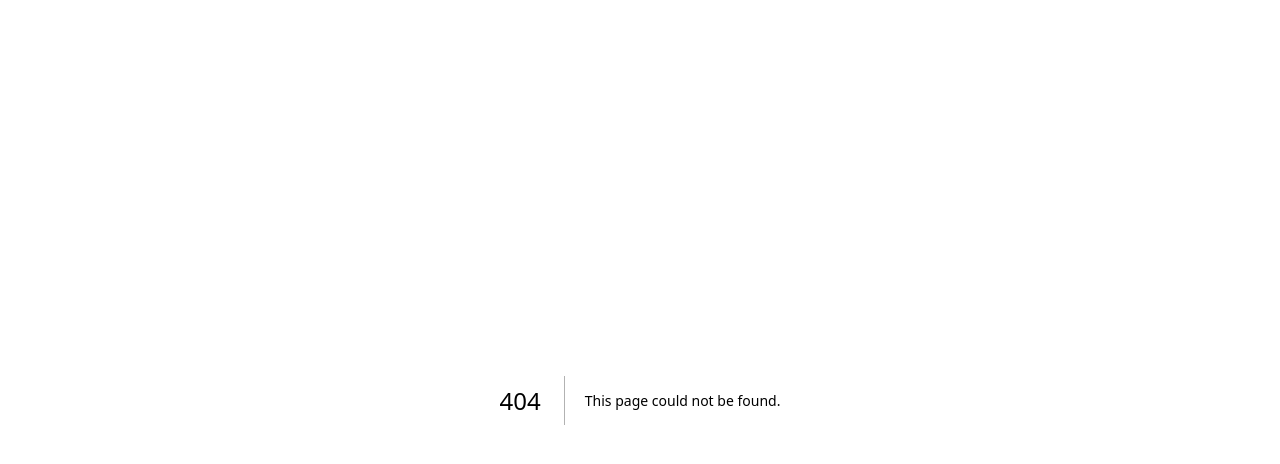
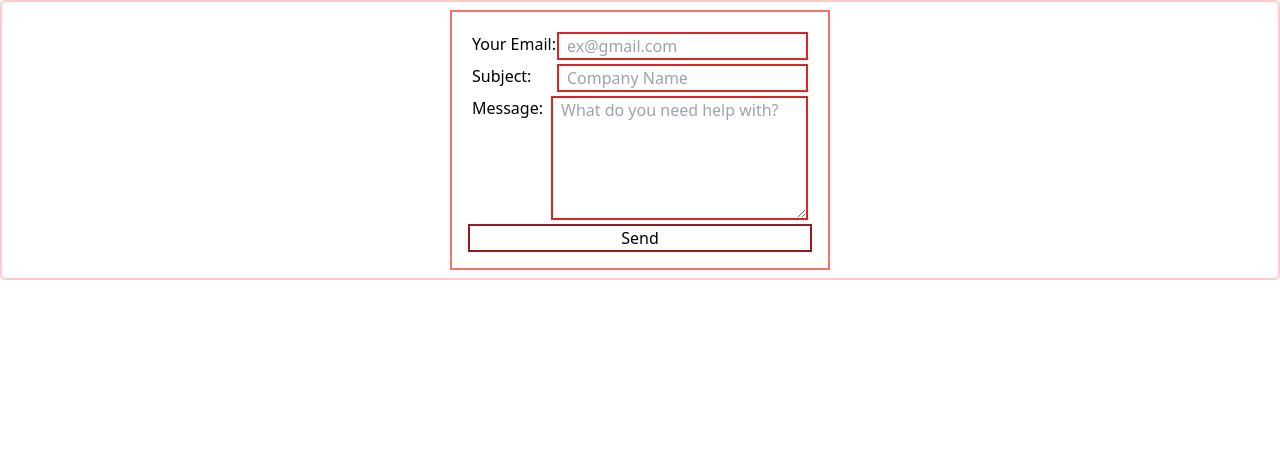
Before and after one commit to fsanchez1397/mainPortfolio, a Next.js app: page /about in a window 1280 px wide. Before the commit this address had no page. Shown: the top 464 px of the page. Built offline with nearby package versions, Linux system fonts and the light colour scheme.

Commit message:
added EmailForm

```diff
--- a/components/EmailForm.jsx
+++ b/components/EmailForm.jsx
@@ -1,18 +1,18 @@
-import React, { useRef } from "react";
-// import emailjs from "@emailjs/browser";
+import React from "react";
+import { useRef } from "react";
+import emailjs from "@emailjs/browser";
 
 function EmailForm() {
   const form = useRef();
-
   const sendEmail = (e) => {
     e.preventDefault();
 
     emailjs
       .sendForm(
-        "YOUR_SERVICE_ID",
-        "YOUR_TEMPLATE_ID",
+        "service_jprdu4t",
+        "template_b5l6de9",
         form.current,
-        "YOUR_PUBLIC_KEY"
+        "RBFmH8MM6lo97VicZ"
       )
       .then(
         (result) => {
@@ -22,17 +22,52 @@ function EmailForm() {
           console.log(error.text);
         }
       );
+    e.target.reset();
   };
   return (
-    <form ref={form} onSubmit={sendEmail}>
-      <label>Name</label>
-      <input type="text" name="user_name" />
-      <label>Email</label>
-      <input type="email" name="user_email" />
-      <label>Message</label>
-      <textarea name="message" />
-      <input type="submit" value="Send" />
-    </form>
+    <div className="rounded-md border-2 border-red-200 p-2 flex justify-center z-50">
+      <form
+        ref={form}
+        onSubmit={sendEmail}
+        className="p-4 w-[380px] border-2 border-red-400 "
+      >
+        <div className="m-1 flex justify-between">
+          <span>Your Email: </span>
+          <input
+            className=" px-2 border-2 border-red-600"
+            name="user_email"
+            type="text"
+            placeholder="ex@gmail.com"
+            required
+          />
+        </div>
+        <div className="m-1 flex justify-between">
+          <span>Subject: </span>
+          <input
+            name="subject"
+            type="text"
+            placeholder="Company Name"
+            className="px-2 border-2 border-red-600"
+          />
+        </div>
+        <div className="m-1 flex justify-between">
+          <span className="block">Message: </span>
+          <textarea
+            name="message"
+            cols="24"
+            rows="5"
+            placeholder="What do you need help with?"
+            className=" px-2 border-2 border-red-600"
+            required
+          ></textarea>
+        </div>
+        <div className="flex justify-center ">
+          <button className="border-2 border-red-800 w-full" type="submit">
+            Send
+          </button>
+        </div>
+      </form>
+    </div>
   );
 }
 
--- a/components/Header.tsx
+++ b/components/Header.tsx
@@ -1,9 +1,12 @@
 import React from "react";
 import { SocialIcon } from "react-social-icons";
 import { motion } from "framer-motion";
+import { useState } from "react";
+import EmailForm from "./EmailForm";
 type Props = {};
 
 const Header = ({}: Props) => {
+  const [showEmailForm, setShowEmailForm] = useState(false);
   return (
     <header className="sticky p-5 top-0 flex items-start justify-between max-w-7xl mx-auto xl:items-center z-50">
       <motion.div
@@ -29,7 +32,7 @@ const Header = ({}: Props) => {
           bgColor="transparent"
         /> */}
       </motion.div>
-      {/* <motion.div
+      <motion.div
         initial={{ x: 500, opacity: 0, scale: 0.5 }}
         animate={{ x: 0, opacity: 1, scale: 1 }}
         transition={{ duration: 1 }}
@@ -39,12 +42,16 @@ const Header = ({}: Props) => {
           network="email"
           fgColor="#b33009"
           bgColor="transparent"
-          // onClick={} open contact form component
+          onClick={() => {
+            setShowEmailForm(!showEmailForm);
+          }}
         />
+
         <p className="uppercase hidden md:inline-flex text-sm text-[#af5c5c]">
           Get in touch
         </p>
-      </motion.div> */}
+        {showEmailForm ? <EmailForm /> : null}
+      </motion.div>
     </header>
   );
 };
--- a/package.json
+++ b/package.json
@@ -9,6 +9,7 @@
     "lint": "next lint"
   },
   "dependencies": {
+    "@emailjs/browser": "^3.11.0",
     "@next/font": "13.1.2",
     "@types/node": "18.11.18",
     "@types/react": "18.0.27",
--- /dev/null
+++ b/pages/about.tsx
@@ -0,0 +1,7 @@
+import React from "react";
+import EmailForm from "@/components/EmailForm";
+function about() {
+  return <EmailForm />;
+}
+
+export default about;
```
Also changed, not shown: 2 other files (tests, documents, lock files or other folders).
